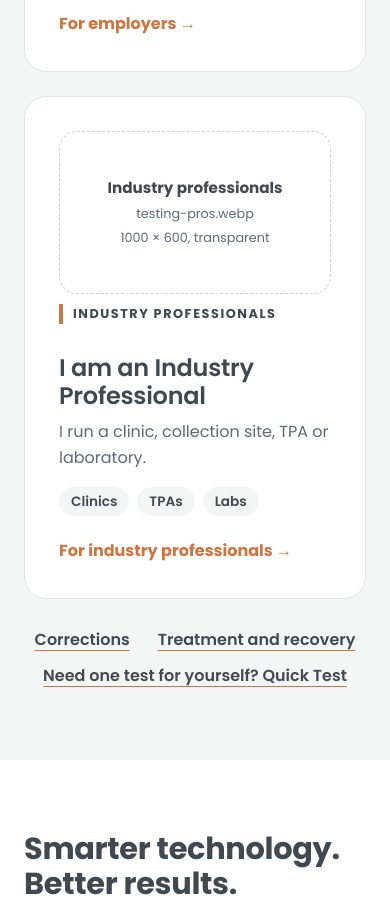
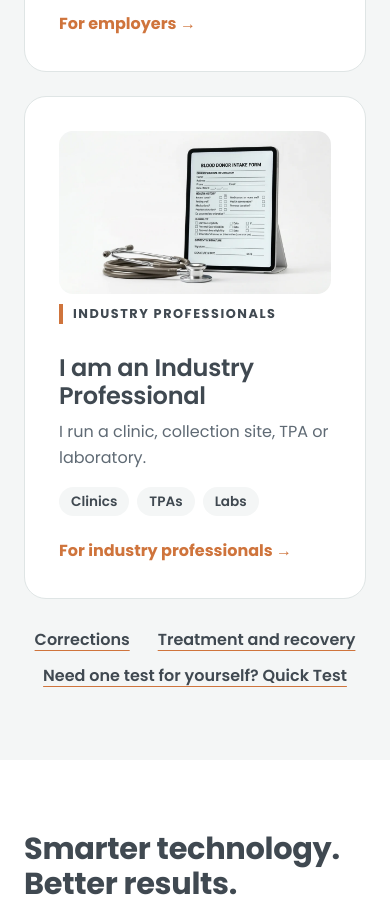
Before and after one commit to LabbNet/labb_com_Website, a Next.js app: page / in a window 390 px wide. Shown: the part 1500-2415 px from the top of the page. Built offline with nearby package versions, Linux system fonts and the light colour scheme; no server answers.

Commit message:
Home: industry professional image for Who are you? (tablet and stethoscope, 1000x600)
Co-Authored-By: Claude Opus 5.5 <noreply@anthropic.com>
Claude-Session: https://claude.ai/code/session_01KcM2dKoQ8f2RZtp5KgE56T

```diff
--- a/app/page.tsx
+++ b/app/page.tsx
@@ -69,7 +69,7 @@ export default function Home() {
               <span className="go">For employers →</span>
             </Link>
             <Link href="/testing-professionals" className="split-door">
-              <GraphicSlot src="/graphics/who/testing-pros.webp" alt="" label="Industry professionals" w={1000} h={600} sizes="520px" />
+              <GraphicSlot src="/graphics/who/testing-pros.webp" alt="A tablet showing a donor intake form beside a stethoscope" label="Industry professionals" w={1000} h={600} sizes="520px" />
               <span className="eyebrow">Industry professionals</span>
               <h3>I am an Industry Professional</h3>
               <p>I run a clinic, collection site, TPA or laboratory.</p>
```
Also changed, not shown: public/graphics/who/testing-pros.webp (added).
